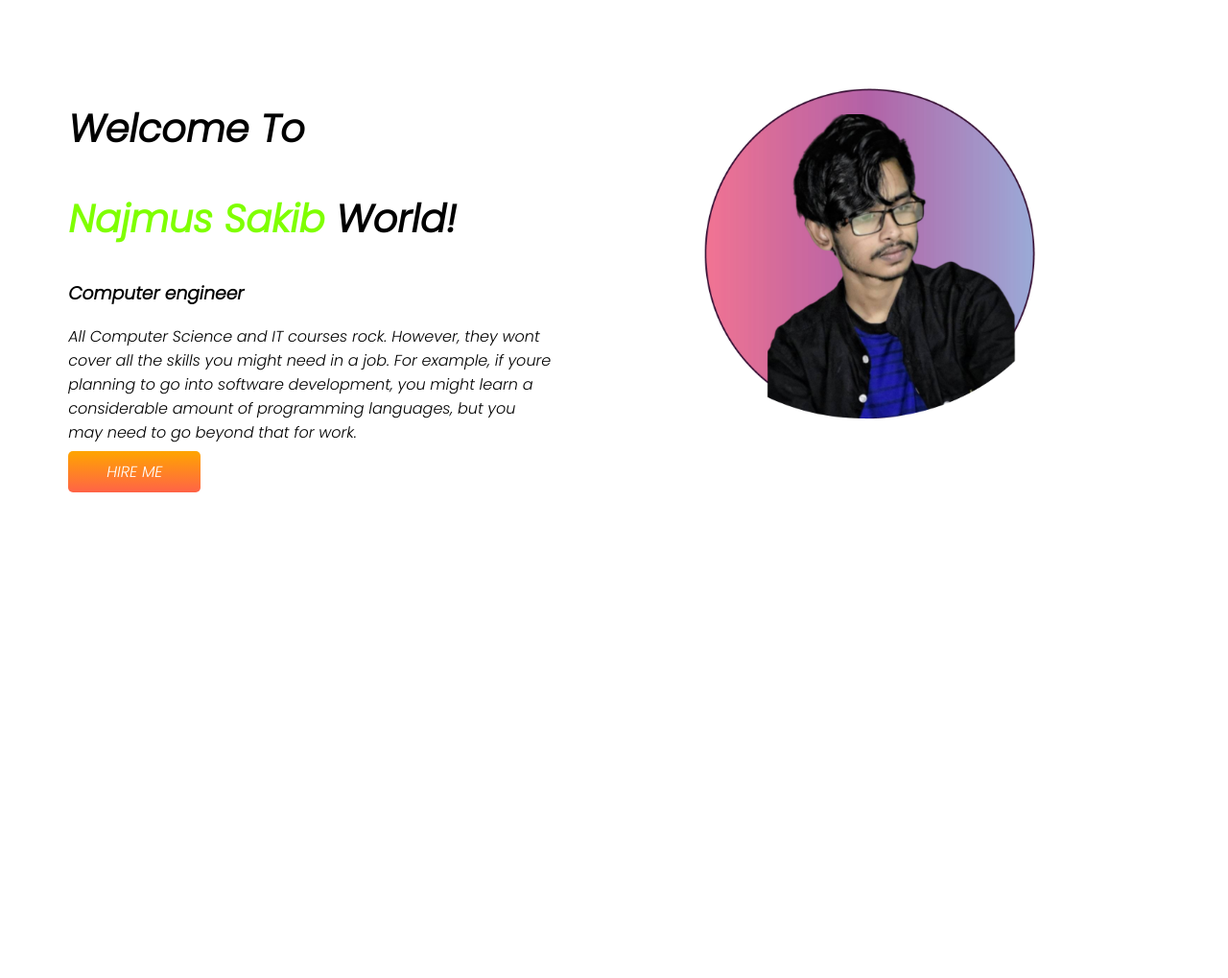
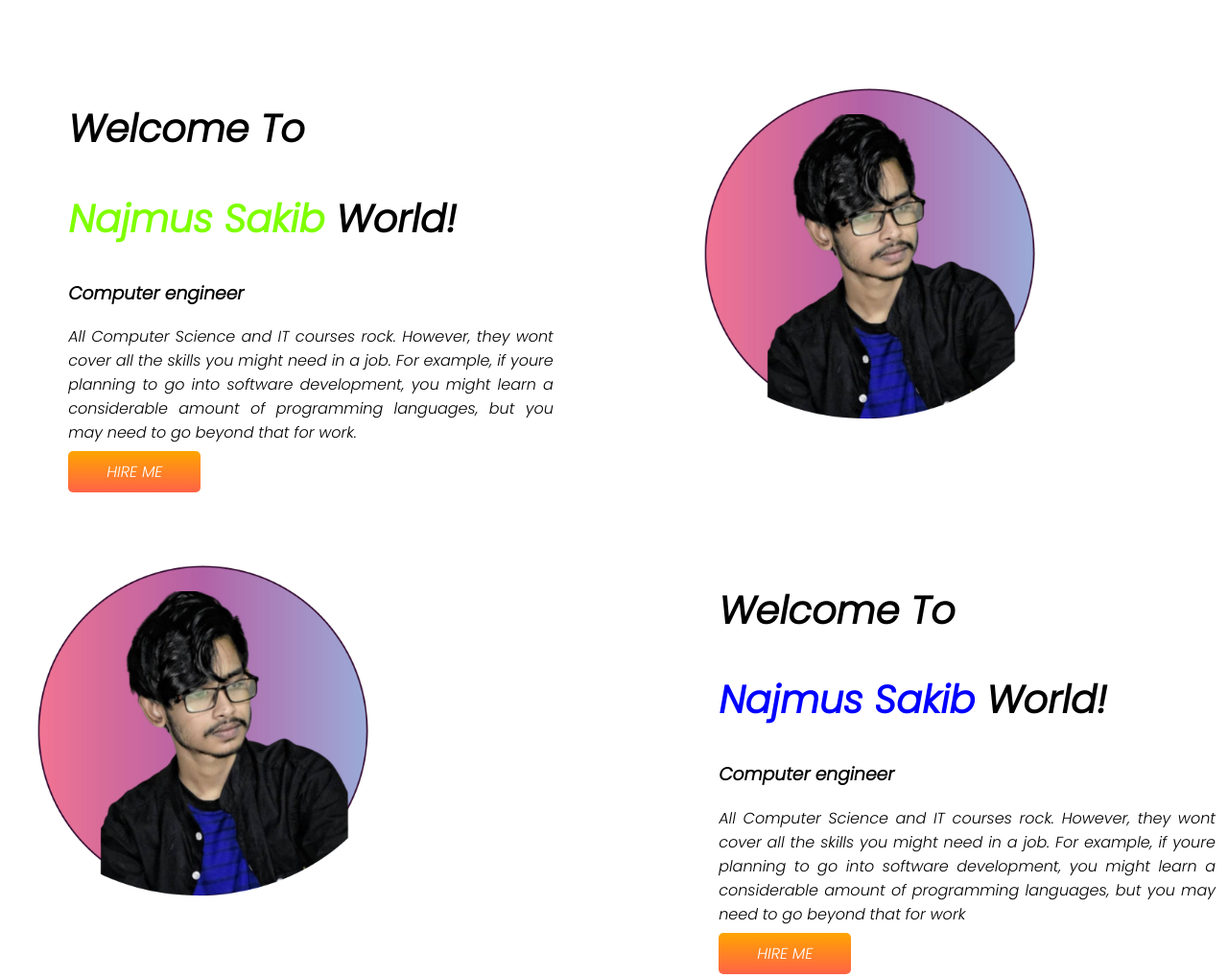
Before and after one commit to najmusskb/Developer-portfolio, a plain HTML site: page index.html in a window 1280 px wide. Shown: the whole page at 96% size. Before the commit the page ends 800 px from the top, so only its background shows below. Drawn offline with Linux system fonts and the light colour scheme.

Commit message:
your comment

```diff
--- a/index.html
+++ b/index.html
@@ -41,6 +41,35 @@
 
     </section>
 
+
+
+
+
+
+
+
+    <section>
+
+
+
+        <div class="profilee">
+            <img src="image/circle.jpg" alt="">
+        </div>
+
+
+        <div class="and">
+            <h1>Welcome To</h1>
+            <h1> <span class="color-2">Najmus Sakib</span> World!</h1>
+            <h3>Computer engineer</h3>
+
+            <p>All Computer Science and IT courses rock. However, they wont cover all the skills you might need in a
+                job. For example, if youre planning to go into software development, you might learn a considerable
+                amount of programming languages, but you may need to go beyond that for work</p>
+            <a class="tag" href="https://github.com/najmusskb">HIRE ME</a>
+        </div>
+
+    </section>
+
 </body>
 
 </html>
--- a/style.css
+++ b/style.css
@@ -18,12 +18,20 @@ section {
 
 .half-width {
 
+
     width: 50%;
     padding: 5%;
 }
 
 .half-width img {
     width: 80%;
+}
+
+.half-width p {
+
+    text-align: justify;
+
+
 }
 
 .link-bottom {
@@ -36,3 +44,33 @@ section {
     border-radius: 5px;
 
 }
+
+.profilee img {
+    width: 55%;
+}
+
+
+.color-2 {
+    color: blue;
+}
+
+
+
+.and {
+    width: 60%;
+    padding: 5px;
+}
+
+.and p {
+
+    text-align: justify;
+
+}
+
+.tag {
+    text-decoration: none;
+    background-image: linear-gradient(orange, tomato);
+    color: white;
+    padding: 10px 40px;
+    border-radius: 5px;
+}
```
